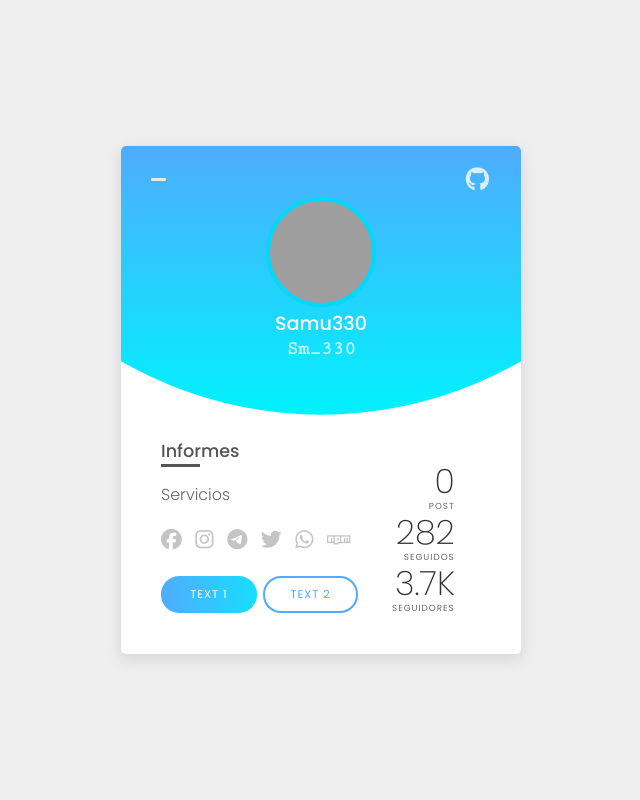
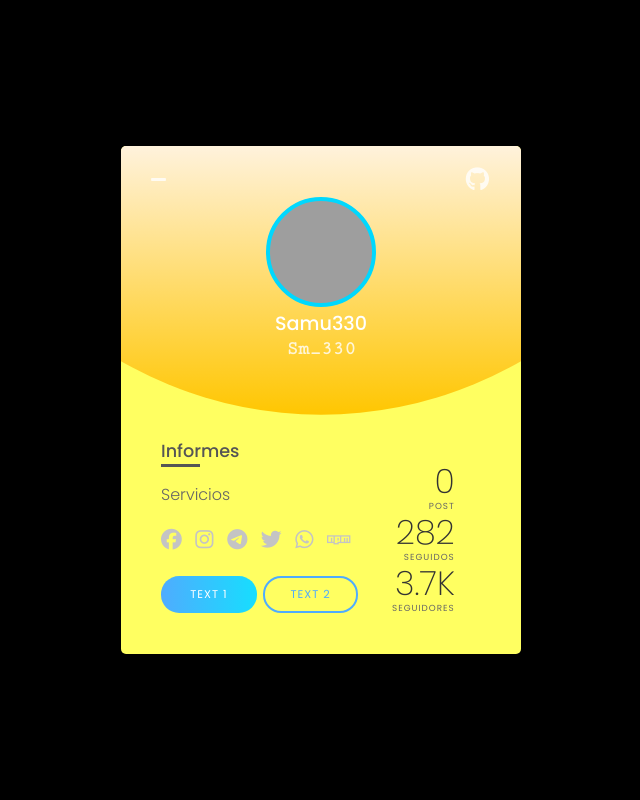
Before and after one commit to Samu330/PubgRewards, a PHP site: page / in a window 1280 px wide. Shown: the whole page, without its empty margins (319-959 px from the left). Run offline with PHP 8.4, Linux system fonts and the light colour scheme; some libraries are stand-ins or nearby versions; grey boxes are pictures that could not be loaded.

Commit message:
Update style.css

```diff
--- a/style.css
+++ b/style.css
@@ -6,7 +6,7 @@
 }
 
 body {
-    background-color: #efefef;
+    background-color: #000000;
 }
 
 .container {
@@ -20,7 +20,7 @@ body {
 .card {
     position: relative;
     width: 400px;
-    background-color: #fff;
+    background-color: #ffff61;
     border-radius: 5px;
     box-shadow: 0 5px 15px 1px rgba(0, 0, 0, 0.1);
     overflow: hidden;
@@ -33,7 +33,7 @@ body {
     height: 270px;
     top: 0;
     left: 0;
-    background-image: linear-gradient(to top, #00f2fe, #4facfe);
+    background-image: linear-gradient(to top, #ffc600, #fff2dc);
     clip-path: circle(400px at 50% -48.5%);
 }
 
```
